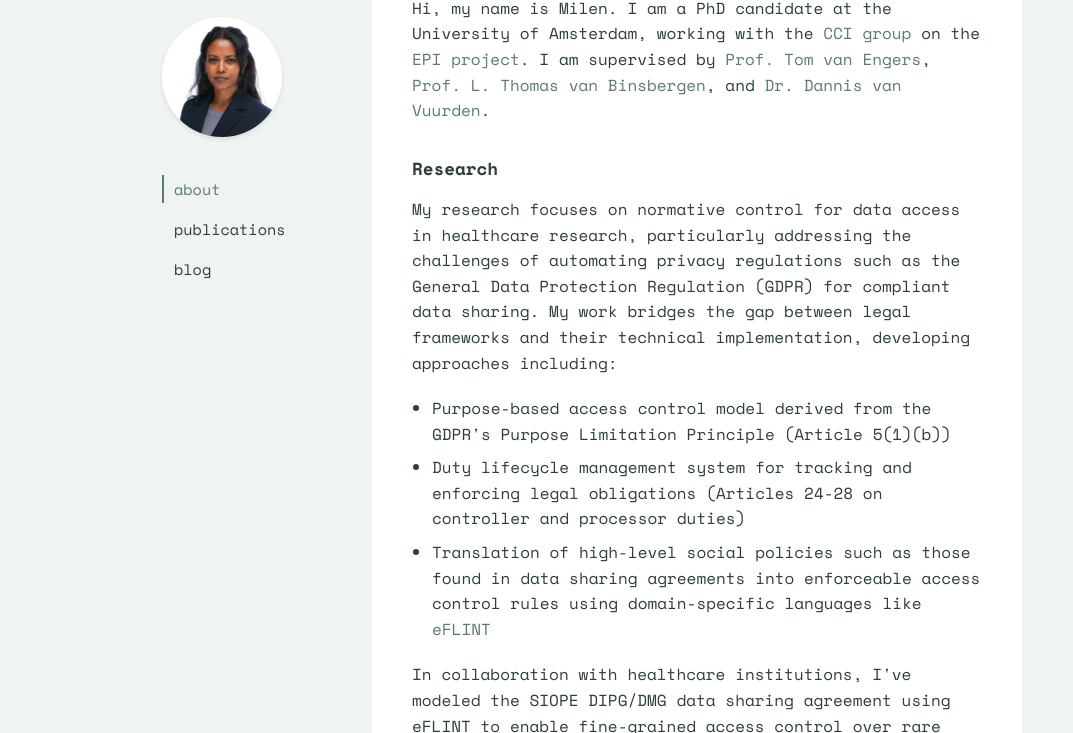
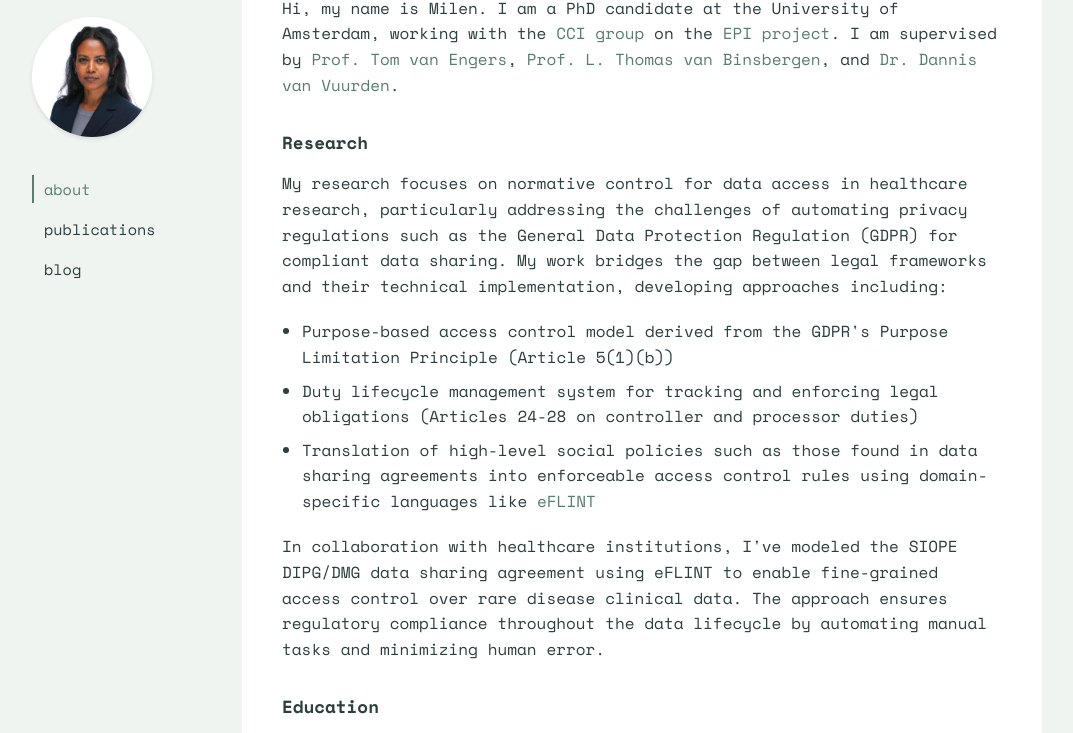
Before and after one commit to yemilen/yemilen.github.io, a plain HTML site: page index.html in a window 1280 px wide. Shown: the part 165-898 px from the top of the page, without its empty margins (48-1121 px from the left). Drawn offline with nearby package versions, Linux system fonts and the light colour scheme.

Commit message:
edited blogpost

```diff
--- a/styles.css
+++ b/styles.css
@@ -27,9 +27,9 @@ body {
 
 .container {
     display: flex;
-    max-width: 900px;
+    max-width: 1200px;
     margin: 0 auto;
-    padding: 60px 20px;
+    padding: 60px 40px;
     gap: 60px;
 }
 
```
